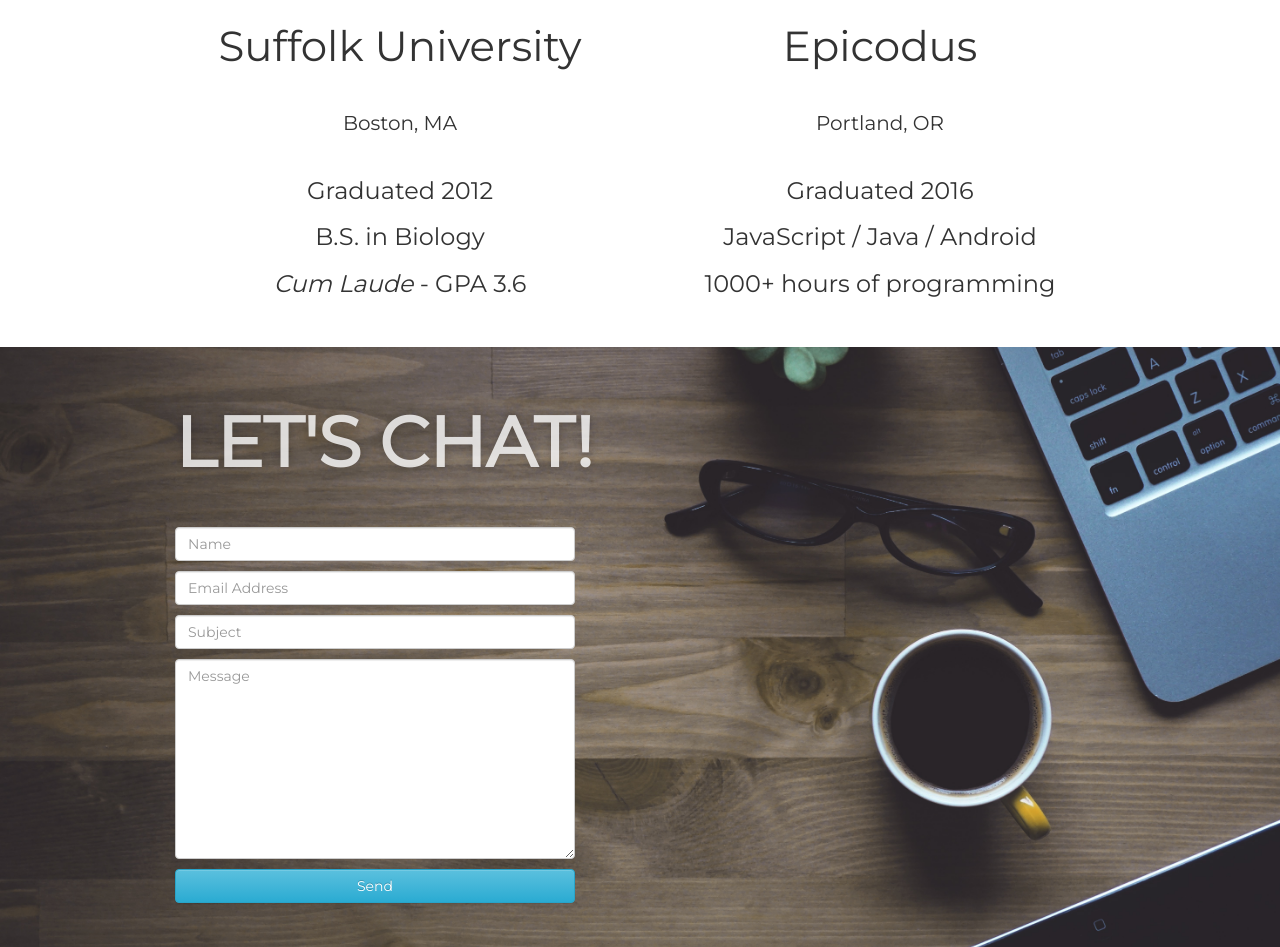
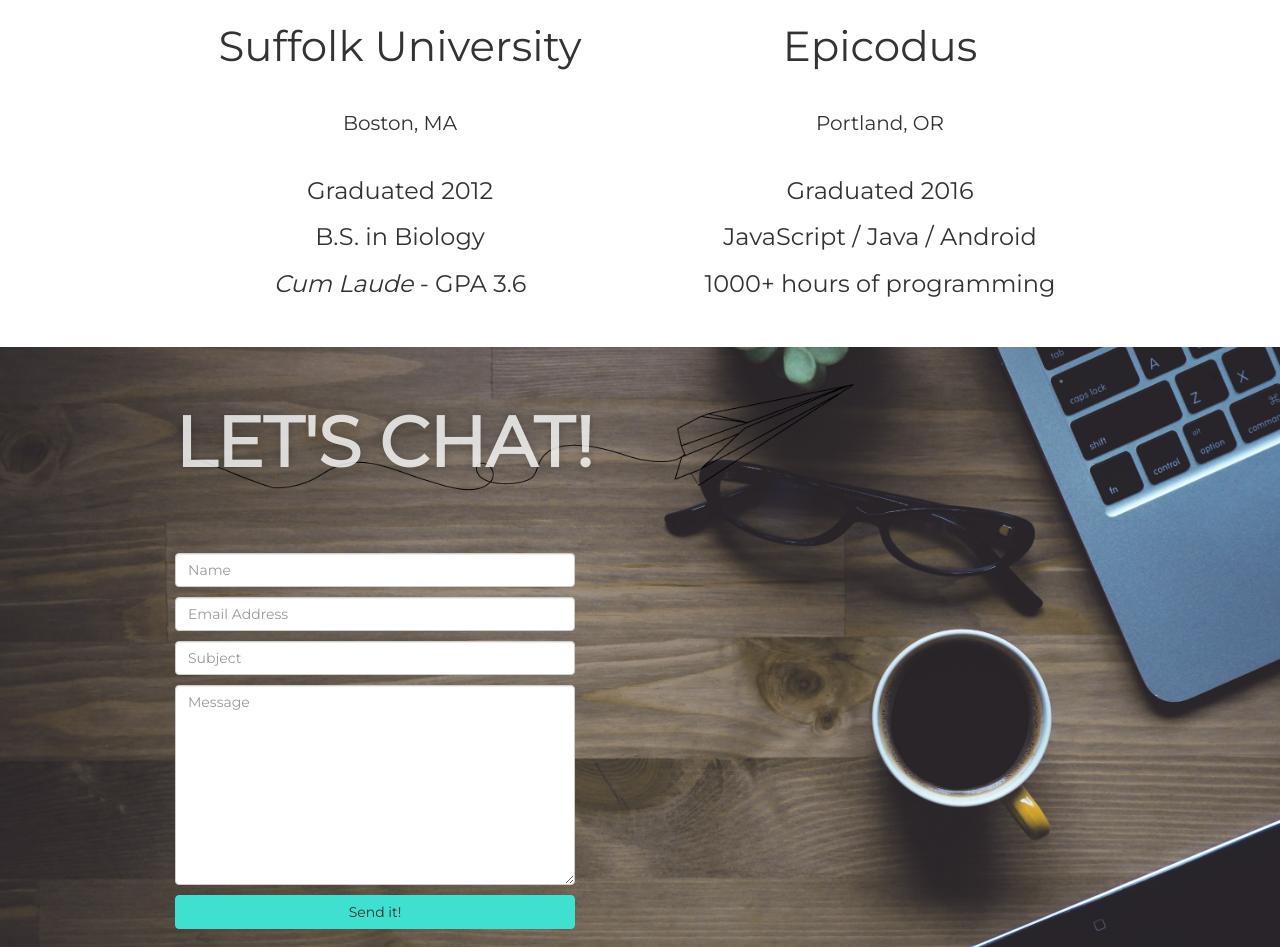
Before and after one commit to AshleyRayMaceli/portfolio-webpage, a plain HTML site: page index.html in a window 1280 px wide. Shown: the part 3081-4028 px from the top of the page. Drawn offline with Linux system fonts and the light colour scheme.

Commit message:
add styling to button, add contact title over paper airplane image

```diff
--- a/css/styles.css
+++ b/css/styles.css
@@ -136,10 +136,33 @@
 .contact-button-submit {
   margin-top: 10px;
   width: 400px;
+  background-color: #40e0d0;
+  border-color: #40e0d0;
+}
+
+.contact-button-submit:hover {
+  background-color: #43e8d8;
+  border-color: #43e8d8;
 }
 
 #input-message {
   height: 200px;
+}
+
+.image {
+  position: relative;
+  width: 100%;
+}
+
+.image h1 {
+  position: absolute;
+  width: 100%;
+}
+
+#paper-airplane {
+  margin-top: 30px;
+  width: 700px;
+  height: auto;
 }
 
 /* ============================================================
--- a/index.html
+++ b/index.html
@@ -92,7 +92,11 @@
     <!-- Section 5 -->
     <section class="module parallax parallax-5">
       <div class="container">
+        <div class="image">
           <h1>Let's Chat!</h1>
+          <img src="img/paper-airplane.png" id="paper-airplane"></img>
+        </div>
+        <div class="contact-forms">
           <form class="contact-form" action="index.html" method="post">
             <div>
               <input type="text" class="form-control" id="input-name" placeholder="Name">
@@ -107,9 +111,10 @@
               <textarea name="message" type="text" class="form-control message-textarea" id="input-message" placeholder="Message"></textarea>
             </div>
             <div>
-            <button type="submit" class="btn btn-info contact-button-submit">Send</button>
+              <button type="submit" class="btn contact-button-submit">Send it!</button>
             </div>
           </form>
+        </div>
       </div>
     </section>
   </body>
```
Also changed, not shown: img/paper-airplane.png (added), 2 other files. Lines whose indentation alone changed are shown as unchanged.
